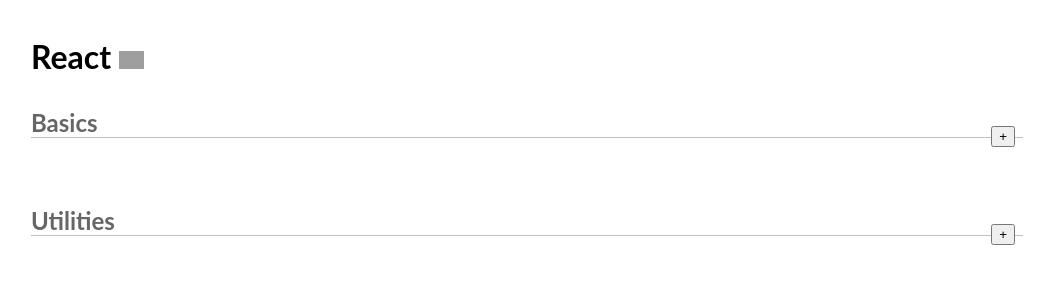
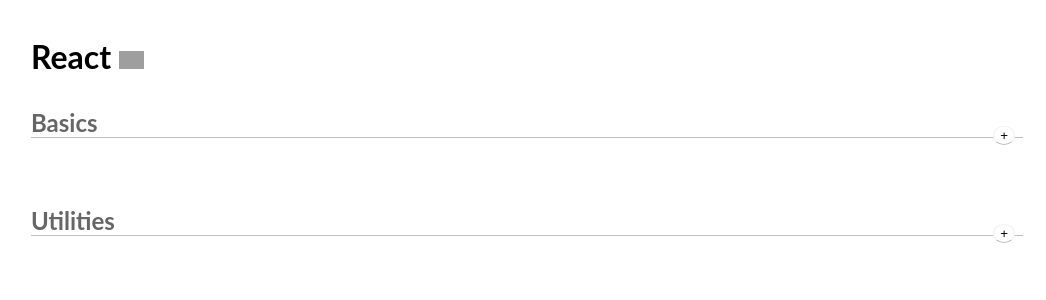
Before and after one commit to mkonemo/react-basics, a React (Create React App) app: page / in a window 1280 px wide. Shown: the top 300 px of the page, without its empty margins (113-1159 px from the left). Built offline with nearby package versions, Linux system fonts and the light colour scheme; grey boxes are pictures that could not be loaded.

Commit message:
1 file modified

```diff
--- a/src/components/UI/Show.css
+++ b/src/components/UI/Show.css
@@ -1,4 +1,8 @@
 button {
   float: right;
   margin-top: -40px;
+  background: #fff;
+  border: 1px rgba(199, 198, 198, 0.25) solid;
+  border-bottom: 1px rgba(0, 0, 0, 0.25) solid;
+  border-radius: 50%;
 }
```
